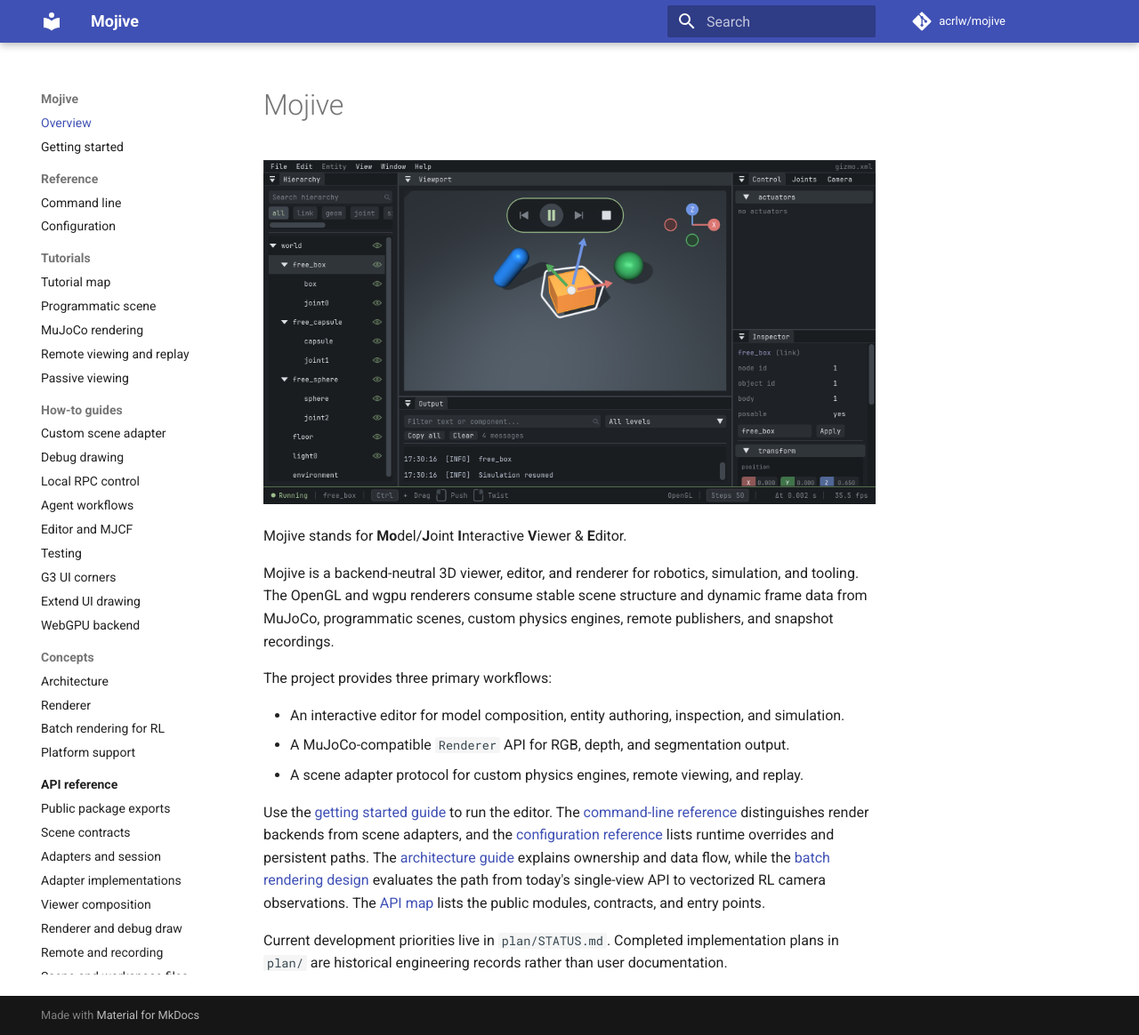
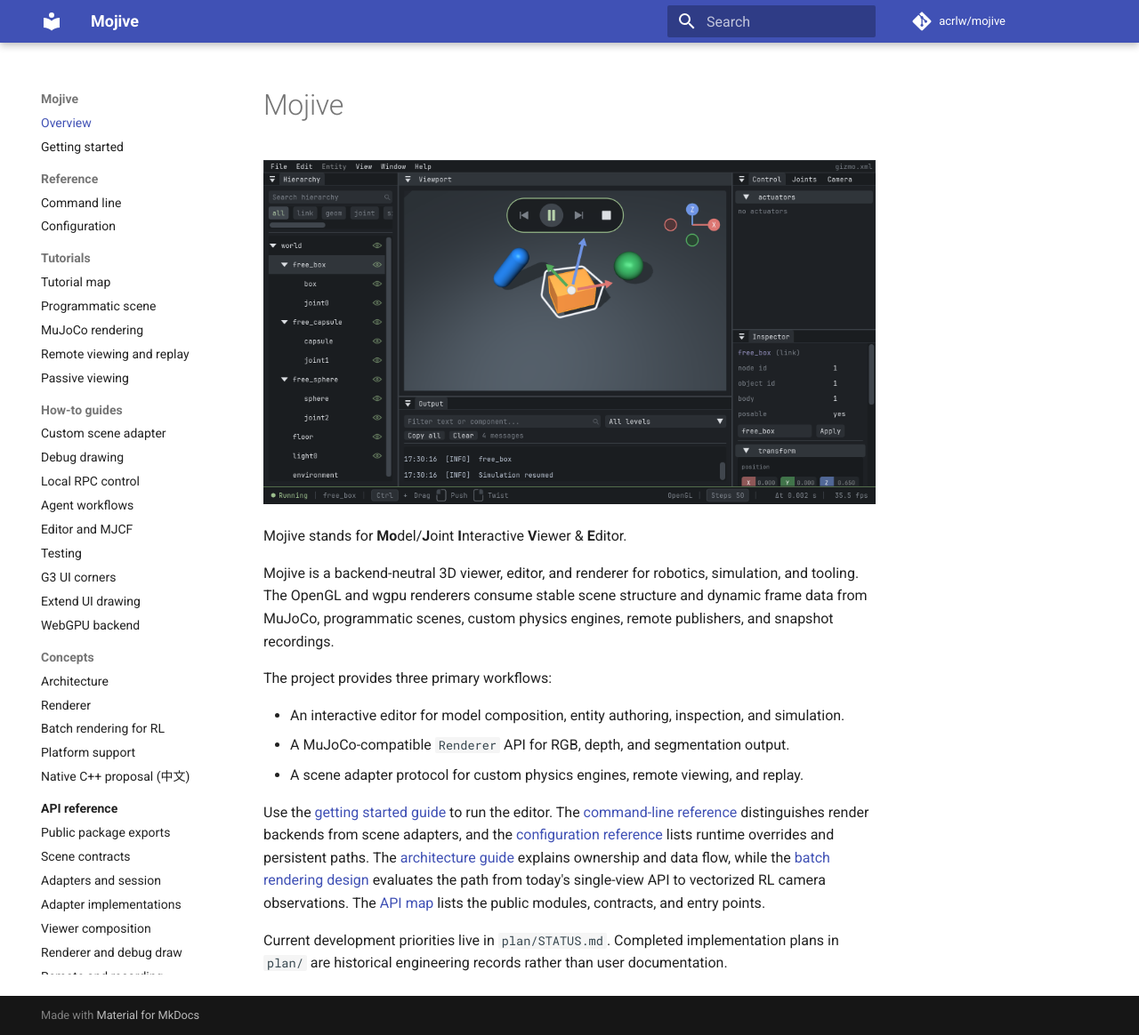
Before and after one commit to acrlw/mojive, an MkDocs documentation site: the page built from docs/index.md, in a window 1280 px wide and 1164 px high. Shown: the whole window at 89% size. Built offline with MkDocs 1.6.1 and Material for MkDocs 9.7.7, drawn with Linux system fonts in a browser that asks for light colours; comment, search, counter and statistics services are not loaded.

Commit message:
Document bgfx evaluation and native C++ migration plan

```diff
--- a/mkdocs.yml
+++ b/mkdocs.yml
@@ -41,6 +41,7 @@
       - Renderer: RENDERER.md
       - Batch rendering for RL: BATCH_RENDERING.md
       - Platform support: PLATFORM.md
+      - Native C++ proposal (中文): plans/native-cpp-bgfx.zh.md
   - API reference:
       - API map: api/index.md
       - Public package exports: api/public.md
```
